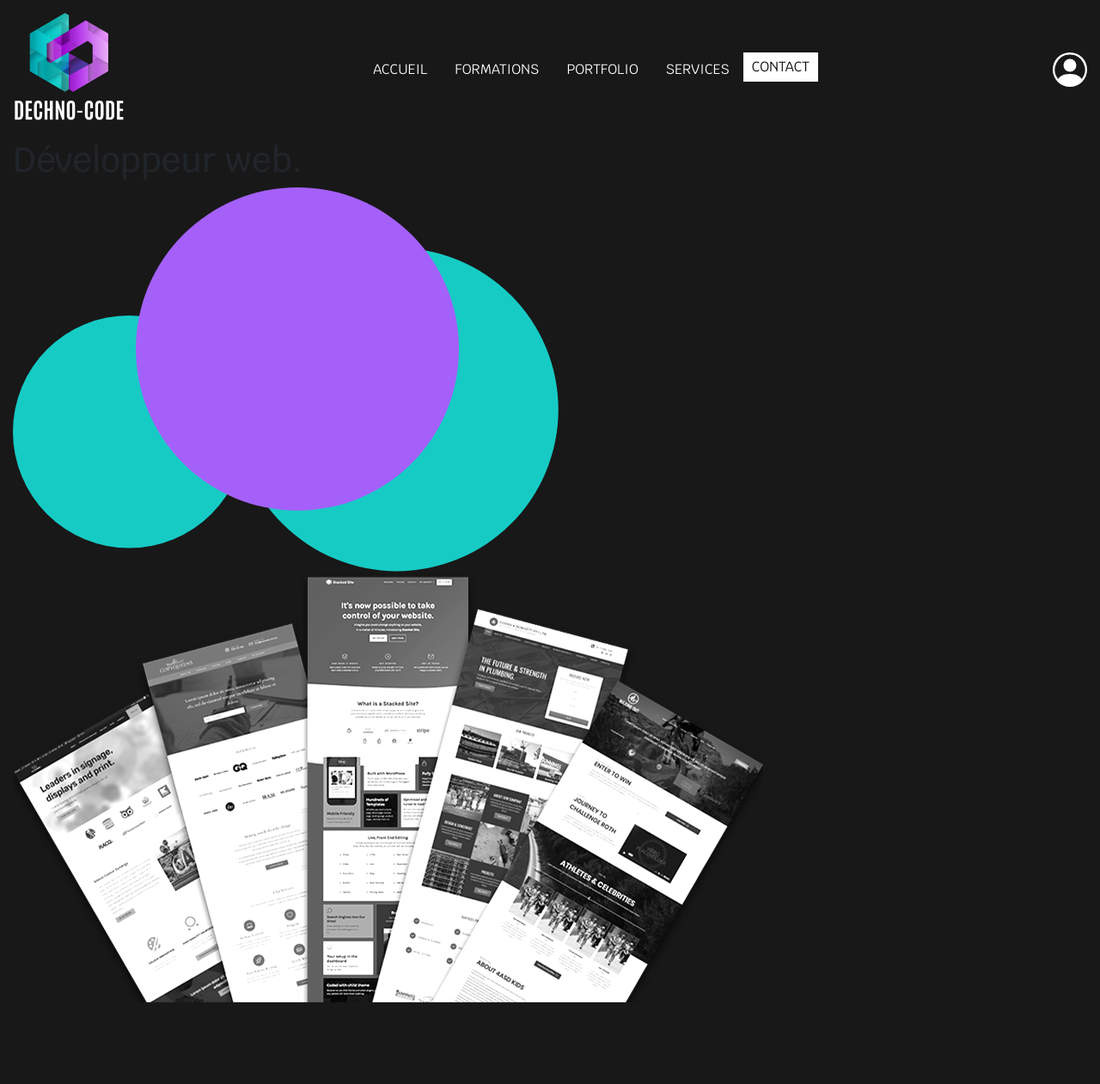
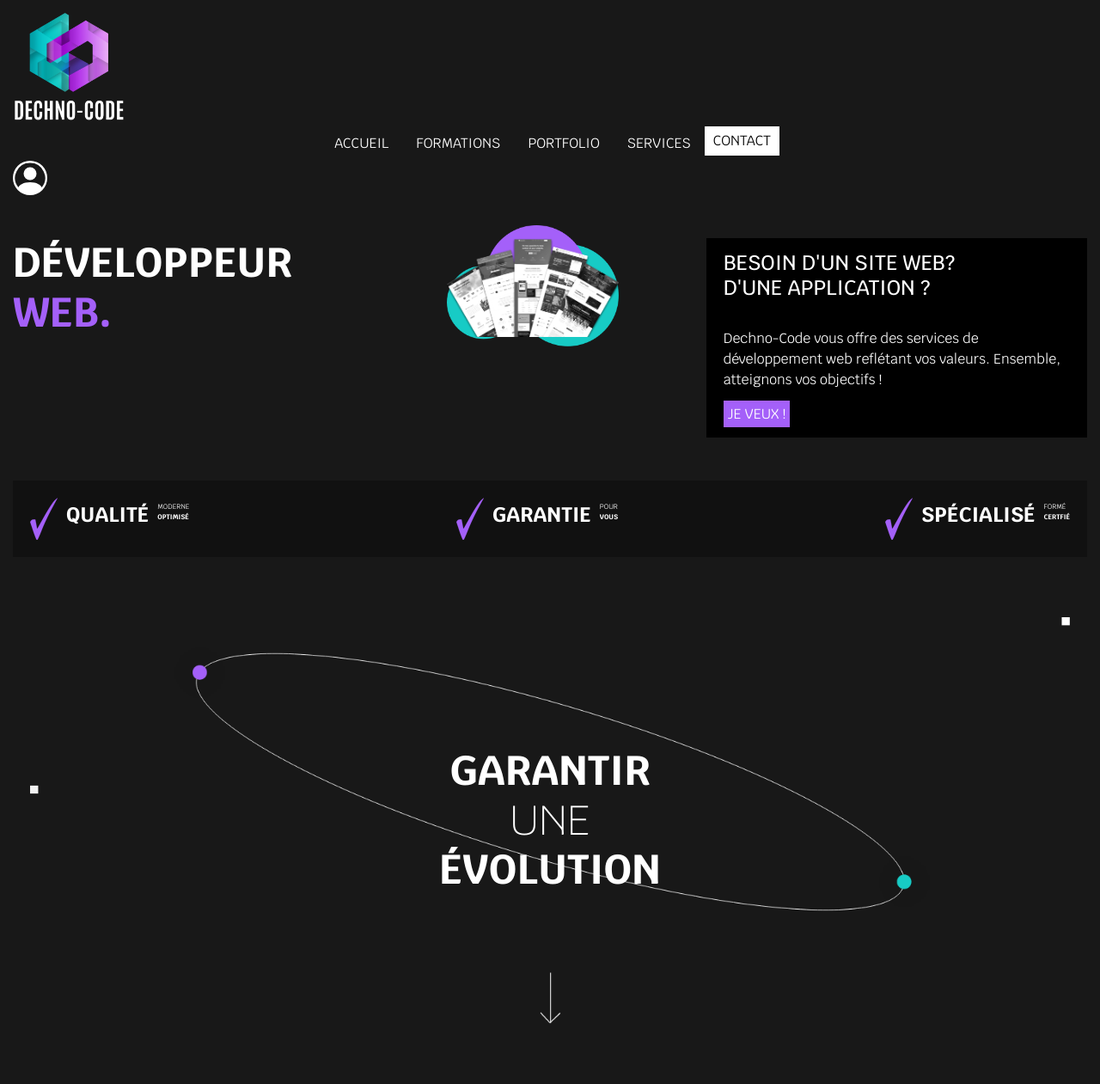
Before and after one commit to NatBoss1609/Dechno-Code, a PHP site: page / in a window 1280 px wide. Shown: the whole page at 86% size. Before the commit the page ends 1166 px from the top, so only its background shows below. Run offline with PHP 8.4, Linux system fonts and the light colour scheme; some libraries are stand-ins or nearby versions.

Commit message:
Ajout du contenu de la page d'accueil

```diff
--- a/asset/css/styles.css
+++ b/asset/css/styles.css
@@ -1,6 +1,7 @@
 /* GLOBAL */
-* ::before,
-* ::after {
+*,
+*::before,
+*::after {
     box-sizing: border-box;
     margin: 0;
     padding: 0;
@@ -56,7 +57,7 @@
     margin: 0;
 }
 
-.nav-link{
+.nav-link {
     color: #fff;
     text-transform: uppercase;
 }
@@ -68,16 +69,16 @@
     text-transform: uppercase;
 }
 
-svg{
+svg {
     color: #fff;
 }
-
 
 /* RESPONSIVE HEADER */
 @media (max-width: 770px) {
     .toggler-container {
         display: block;
     }
+
     .toggler-container button {
         padding: 4px;
         display: flex;
@@ -85,9 +86,11 @@
         align-items: center;
         cursor: pointer;
     }
+
     .toggler-container img {
         width: 18px;
     }
+
     .navigation {
         position: fixed;
         width: 25%;
@@ -98,9 +101,11 @@
         padding-top: 20px;
         transition: left 0.4s ease-out;
     }
+
     .navigation.active {
         left: 0;
     }
+
     .navigation a {
         display: block;
         margin: 14px 0;
@@ -110,14 +115,197 @@
     }
 }
 
-@media (max-width: 400px){
-    .nav-link{
+@media (max-width: 400px) {
+    .nav-link {
         font-size: 12px;
     }
 }
 
+/* ACCUEIL */
+main {
+    margin: 50px 15px;
+}
 
-/* ACCUEIL */
-main{
-    margin: 15px;
+main section.partie1 {
+    display: flex;
+    justify-content: space-between;
+    align-items: flex-start;
 }
+
+.h1,
+.h4 {
+    color: #fff;
+    text-transform: uppercase;
+}
+
+.h1 {
+    flex: 1;
+    text-align: left;
+    font-size: 3rem;
+    font-weight: 800;
+}
+
+.h1 span {
+    color: var(--violet);
+}
+
+main .images-container {
+    flex: 1;
+    display: flex;
+    flex-direction: column;
+    align-items: center;
+    position: relative;
+}
+
+main .images-container img {
+    width: 200px;
+    margin-bottom: 20px;
+}
+
+main .images-container img:first-child {
+    position: absolute;
+    top: -15px;
+    left: 50%;
+    transform: translateX(-50%);
+    z-index: 1;
+}
+
+main .images-container img:last-child {
+    position: relative;
+    z-index: 2;
+}
+
+main .besoin {
+    flex: 1;
+    max-width: 500px;
+    background-color: #000;
+    padding: 15px 20px;
+    color: #fff;
+    text-align: left;
+}
+
+main .besoin a{
+    background-color: var(--violet);
+    color: #fff;
+    border: none;
+    padding: 5px;
+    text-decoration: none;
+}
+main .besoin a:hover{
+    background-color: var(--bleu-turquoise);
+}
+
+.partie2 {
+    display: flex;
+    justify-content: space-between;
+    background-color: #111;
+    padding: 20px;
+    margin: 50px 0;
+}
+
+.quality {
+    color: #fff;
+    display: flex;
+    align-items: center;
+}
+
+.quality img {
+    margin-right: 10px;
+}
+
+.quality h2 {
+    margin-right: 10px;
+    text-transform: uppercase;
+    font-size: 1.5rem;
+    font-weight: 800;
+}
+
+.quality p{
+    text-transform: uppercase;
+    font-size: 0.5rem;
+}
+
+.quality p span{
+    font-weight: 800;
+}
+
+.partie3 {
+    display: flex;
+    justify-content: center;
+    align-items: center;
+    padding: 20px;
+    position: relative;
+}
+
+.partie3 article {
+    position: relative; /* Pour permettre le positionnement absolu des enfants */
+}
+
+.partie3 img {
+    display: block;
+    margin: 0 auto;
+}
+
+.partie3 h3 {
+    color: #fff;
+    text-transform: uppercase;
+    font-weight: 800;
+    font-size: 3rem;
+    position: absolute; /* Positionne le h3 absolument par rapport à l'article parent */
+    top: 50%; /* Place le h3 au milieu verticalement */
+    left: 50%; /* Place le h3 au milieu horizontalement */
+    transform: translate(-50%, -50%); /* Centre le h3 par rapport à son centre */
+    text-align: center; /* Centre le texte à l'intérieur du h3 */
+}
+
+.partie3 h3 span {
+    font-weight: 200;
+}
+
+
+/* RESPONSIVE DESIGN PAGE ACCUEIL */
+@media (max-width: 770px) {
+    main section.partie1 {
+        flex-direction: column;
+        align-items: center;
+    }
+
+    main .h1, main .images-container, main .besoin {
+        flex: none;
+        width: 100%;
+        max-width: none;
+        margin-bottom: 20px;
+    }
+
+    main .images-container img {
+        width: 100%;
+        max-width: 300px;
+        position: static;
+        transform: none;
+        margin-bottom: 10px;
+    }
+}
+
+@media (max-width: 650px) {
+    .quality {
+        flex-direction: column;
+        align-items: flex-start;
+    }
+
+    .quality img,
+    .quality h2,
+    .quality p {
+        margin-right: 0;
+        margin-bottom: 10px;
+    }
+
+    .quality p {
+        margin-bottom: 0;
+    }
+}
+
+@media (max-width: 430px){
+    .quality h2{
+        font-size: 1rem;
+    }
+}
--- a/index.html
+++ b/index.html
@@ -13,12 +13,12 @@
 </head>
 <body>
     <header>
-        <section>
-            <article class="toggler-container">
+        <article>
+            <div class="toggler-container">
                 <button>
                     <img src="./asset/img/menu.svg" alt="toggle menu">
                 </button>
-            </article>
+            </div>
             <img src="./asset/img/logo.png" alt="logo Dechno Code">
             <nav class="navigation">
                 <ul class="nav justify-content-center">
@@ -43,16 +43,65 @@
                 <path d="M11 6a3 3 0 1 1-6 0 3 3 0 0 1 6 0"/>
                 <path fill-rule="evenodd" d="M0 8a8 8 0 1 1 16 0A8 8 0 0 1 0 8m8-7a7 7 0 0 0-5.468 11.37C3.242 11.226 4.805 10 8 10s4.757 1.225 5.468 2.37A7 7 0 0 0 8 1"/>
             </svg>
-        </section>
+        </article>
     </header>
     <main>
-      <article>
-        <h1 class="h1">
-          Développeur <span>web.</span>
-        </h1>
-        <img src="./asset/img/rond_mauve_bleu.png" alt="rond mauve et bleu">
-        <img src="./asset/img/site_exemple.png" alt="exemple de site crée">
-      </article>
+      <section class="partie1">
+          <h1 class="h1">
+              Développeur <span>web.</span>
+          </h1>
+          <div class="images-container">
+              <img src="./asset/img/rond_mauve_bleu.png" alt="rond mauve et bleu" class="img-fluid">
+              <img src="./asset/img/site_exemple.png" alt="exemple de site crée" class="img-fluid">
+          </div>
+          <article class="besoin">
+              <h4 class="h4">
+                  Besoin d'un site web? <br> D'une application ?
+              </h4>
+              <br>
+              <p>
+                  Dechno-Code vous offre des services de développement web reflétant vos valeurs. Ensemble, atteignons vos objectifs !
+              </p>
+              <a href="asset/php/contact.php" title="lien vers la page de contact">JE VEUX !</a>
+          </article>
+      </section>
+      <section class="partie2">
+        <article class="quality">
+          <img src="./asset/img/check.png" alt="icon de check">
+          <h2>
+            Qualité
+          </h2>
+          <p>
+            Moderne <br><span>optimisé</span>
+          </p>
+        </article>
+        <article class="quality">
+          <img src="./asset/img/check.png" alt="icon de check">
+          <h2>
+            Garantie
+          </h2>
+          <p>
+            pour <br><span>vous</span>
+          </p>
+        </article>
+        <article class="quality">
+          <img src="./asset/img/check.png" alt="icon de check" class="img-fluid">
+          <h2>
+            Spécialisé
+          </h2>
+          <p>
+            formé <br><span>certfié</span>
+          </p>
+        </article>
+      </section>
+      <section class="partie3">
+        <article>
+          <img src="./asset/img/Design.png" class="img-fluid" alt="oval blanc">
+          <h3>
+            Garantir <br><span>une</span><br> évolution
+          </h3>
+        </article>
+      </section>
     </main>
     <footer>
 
@@ -60,6 +109,6 @@
     <script src="https://cdn.jsdelivr.net/npm/@popperjs/core@2.11.8/dist/umd/popper.min.js" integrity="sha384-I7E8VVD/ismYTF4hNIPjVp/Zjvgyol6VFvRkX/vR+Vc4jQkC+hVqc2pM8ODewa9r" crossorigin="anonymous"></script>
     <script src="https://cdn.jsdelivr.net/npm/bootstrap@5.3.3/dist/js/bootstrap.min.js" integrity="sha384-0pUGZvbkm6XF6gxjEnlmuGrJXVbNuzT9qBBavbLwCsOGabYfZo0T0to5eqruptLy" crossorigin="anonymous"></script>
     <script src="https://kit.fontawesome.com/fd76b53e14.js" crossorigin="anonymous"></script>
-    <script src="./asset/js/script.js" type="text/javascript"></script>
+    <script src="./asset/js/script.js"></script>
 </body>
 </html>
```
Also changed, not shown: asset/img/Design.png (added), asset/img/check.png (added). Lines whose indentation alone changed are shown as unchanged.
